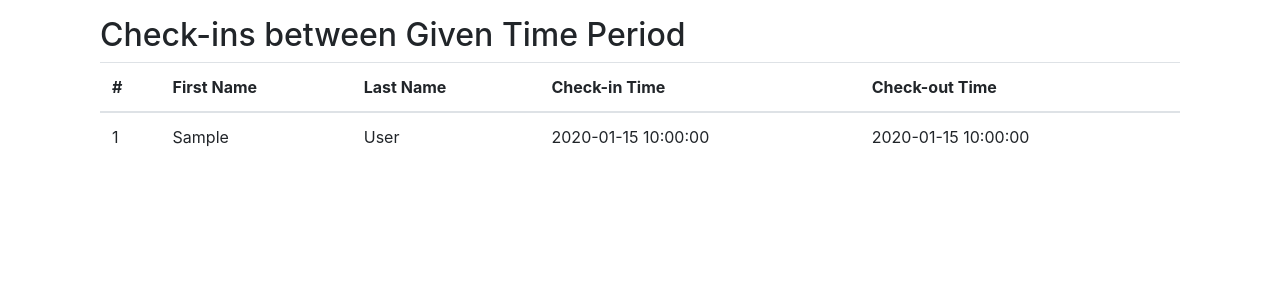
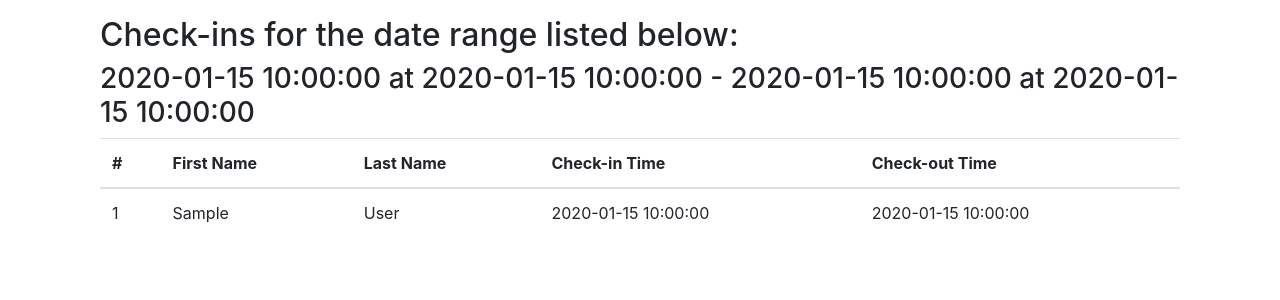
Before and after one commit to Ericbrod10/is601Final, a Flask app: template app/templates/search.html in a window 1280 px wide. Shown: the part 56-356 px from the top of the page. Run offline with Flask 2, Linux system fonts and the light colour scheme; the template is opened without the code that fills it: most values are stand-ins (such as "Sample title", 1, 10 or a date in 2020); some libraries are stand-ins or nearby versions.

Commit message:
Feature Added: Added the ranged search details above the search table

```diff
--- a/app/app.py
+++ b/app/app.py
@@ -97,8 +97,20 @@
 @app.route('/Search', methods=['POST'])
 def searchFunction():
     cursor = mysql.get_db().cursor()
-    timeIn = request.form.get('dateStart') + ' ' + request.form.get('timeStart')
+    timeIn = request.form.get('dateStart') + ' ' + request.form.get('timeStart')+':00'
     timeOut = request.form.get('dateEnd') + ' ' + request.form.get('timeEnd')+':59'
+
+
+    UserTimeIn = datetime.datetime.strptime(timeIn, '%Y-%m-%d %H:%M:%S')
+    UserTimeInReturn = UserTimeIn.strftime("%-I:%M%p")
+    UserDateInReturn = UserTimeIn.strftime("%m/%d/%Y")
+
+    UserTimeOut = datetime.datetime.strptime(timeOut, '%Y-%m-%d %H:%M:%S')
+    UserTimeOutReturn = UserTimeOut.strftime("%-I:%M%p")
+    UserDateOutReturn = UserTimeOut.strftime("%m/%d/%Y")
+
+
+
     inputData = (timeIn, timeOut, timeIn, timeOut)
     # cursor.execute('SELECT * FROM LogTable WHERE   ')
     searchQuery = """SELECT FirstName, LastName, DATE_FORMAT(CheckInTime, '%%Y-%%m-%%d %%h:%%i %%p') AS 'CheckInTime',
@@ -108,7 +120,8 @@
                     ORDER BY CheckInTime ASC"""
     cursor.execute(searchQuery, inputData)
     result = cursor.fetchall()
-    return render_template('search.html', title='Search Times', Logs=result)
+    return render_template('search.html', title='Search Times', Logs=result, TimeInReturn=UserTimeInReturn,
+                           UserTimeOutReturn=UserTimeOutReturn, UserDateOutReturn=UserDateOutReturn, UserDateInReturn=UserDateInReturn)
 
 
 '''@app.route('/delete-cookie')
--- a/app/templates/search.html
+++ b/app/templates/search.html
@@ -2,7 +2,8 @@
 {% block content %}
 
 {% if Logs %}
-<h2> Check-ins between Given Time Period</h2>
+<h2> Check-ins for the date range listed below: </h2>
+<h3>{{ UserDateInReturn }} at {{ TimeInReturn }} - {{ UserDateOutReturn }} at {{ UserTimeOutReturn }}</h3>
 <table class="table">
     <thead>
     <tr>
```
